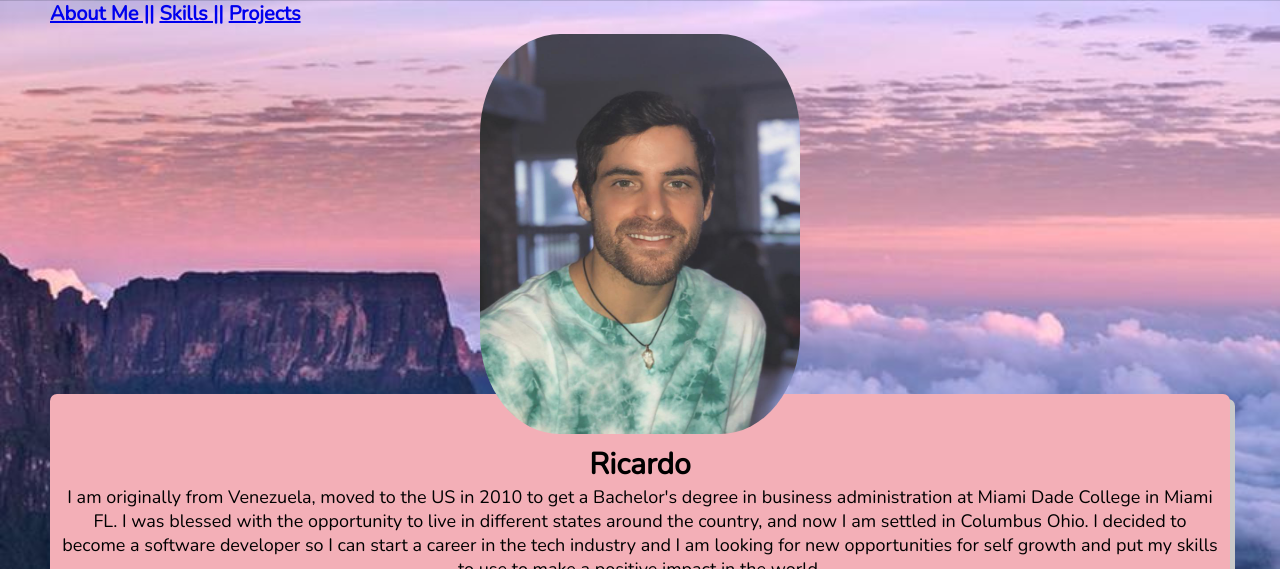
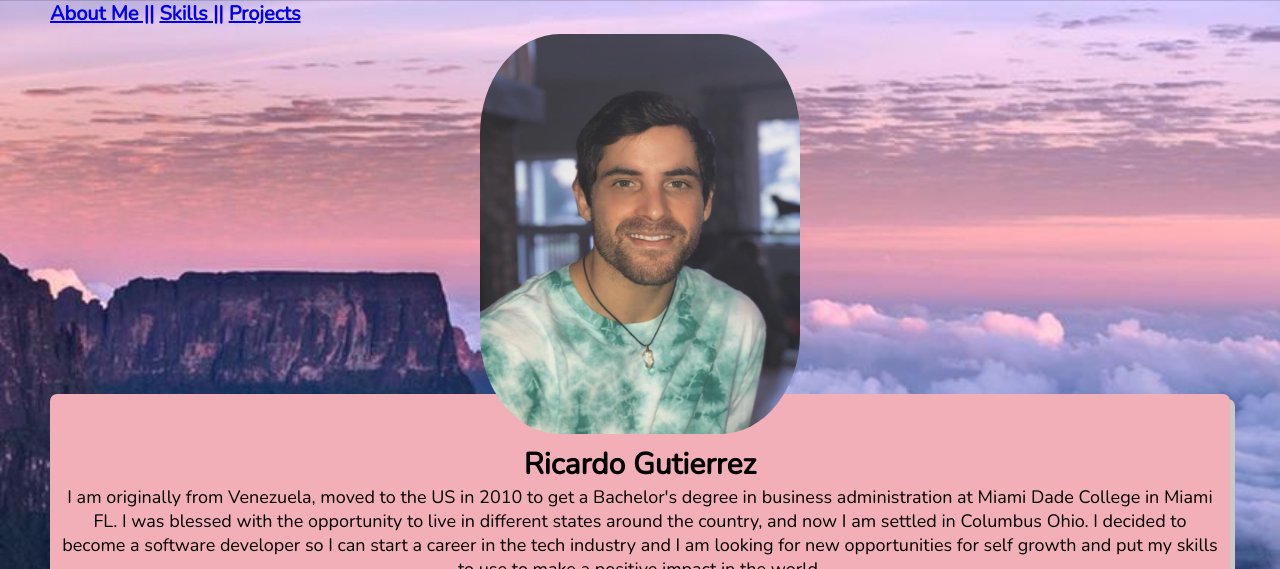
Before and after one commit to RicardoGutierrez1990/RicardoGutierrez1990.github.io, a plain HTML site: page index.html in a window 1280 px wide. Shown: the top 569 px of the page. Drawn offline with nearby package versions, Linux system fonts and the light colour scheme.

Commit message:
Last Name Added

```diff
--- a/css/layout.css
+++ b/css/layout.css
@@ -1,3 +1,6 @@
+
+
+
 .container{
 	margin: 50px;
 	margin-top: 0px;
--- a/index.html
+++ b/index.html
@@ -36,7 +36,7 @@
 			</div>
 
 			<section id="about">
-				<h2>Ricardo </h2>
+				<h2>Ricardo Gutierrez</h2>
 				<p>I am originally from Venezuela, moved to the US in 2010 to get a Bachelor's degree in business administration at Miami Dade College in Miami FL.
 					I was blessed with the opportunity to live in different states around the country, and now I am settled in Columbus Ohio.
 					I decided to become a software developer so I can start a career in the tech industry and I am looking for new opportunities for self growth and put my skills to use to make a positive impact in the world. </p>
```
